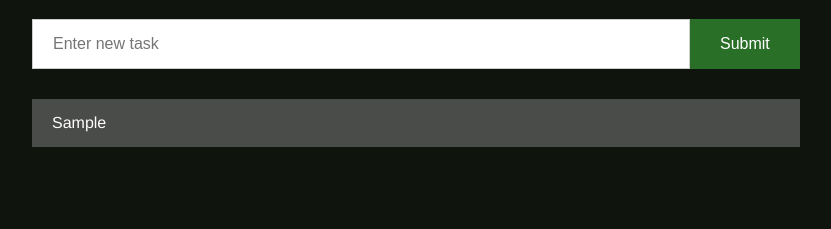
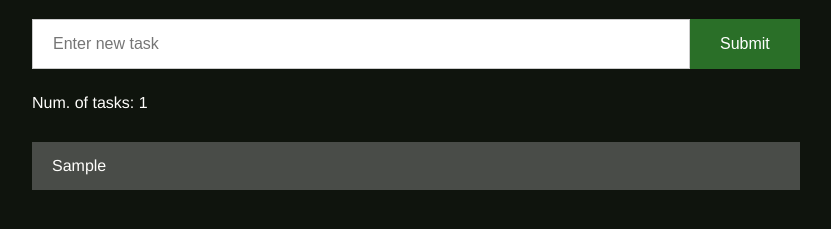
Before and after one commit to tilen323/Todo-js, a plain HTML site: page index.html in a window 1280 px wide. Both pictures are taken after typing "Sample" into the empty fields and a click on the input "Submit". Shown: the part 61-290 px from the top of the page, without its empty margins (224-1055 px from the left). Drawn offline with nearby package versions, Linux system fonts and the light colour scheme.

Commit message:
make functions, add counter

```diff
--- a/css/style.css
+++ b/css/style.css
@@ -37,6 +37,9 @@ input:focus{
 .input-box--submit:hover {
     background-color: rgba(55, 150, 52, 1);
 }
+.counter-wrap {
+    margin-top: 25px;
+}
 .task-list {
     margin: 30px 0;
     padding: 0;
--- a/index.html
+++ b/index.html
@@ -12,7 +12,9 @@
             <div class="input-box">
                 <input class="input-box--input" type="text" placeholder="Enter new task"><input class="input-box--submit" type="submit" value="Submit">
             </div>
-
+            <div class="counter-wrap">
+                <span>Num. of tasks: <span id="counter">0</span></span>
+            </div>
             <ul class="task-list"></ul>
         </div>
 
--- a/js/script.js
+++ b/js/script.js
@@ -1,12 +1,22 @@
-$('.input-box--submit').on('click', function () {
-    let inputField = $('.input-box--input');
-    let inputFieldValue = inputField.val();
-    let listItem = $('<li class="task-list--item" />');
+let counter = 1,
+    taskList = [];
+
+function addTask() {
+    let inputField = $('.input-box--input'),
+        inputFieldValue = inputField.val(),
+        listItem = $('<li class="task-list--item" />'),
+        taskCounter = () => counter++;
 
     if (!inputFieldValue) {
         inputField.addClass('empty-field').attr('placeholder', 'Please enter a new task');
     } else {
         inputField.removeClass('empty-field').val('').attr('placeholder', 'Enter new task');
-        $('.task-list').append(listItem.text(inputFieldValue));
+        $('#counter').text(taskCounter());
+        taskList.push(inputFieldValue);
+
+        $.each(taskList, function () {
+            $('.task-list').append(listItem.text(this));
+        });
     }
-});
+}
+$('.input-box--submit').on('click', addTask);
```
